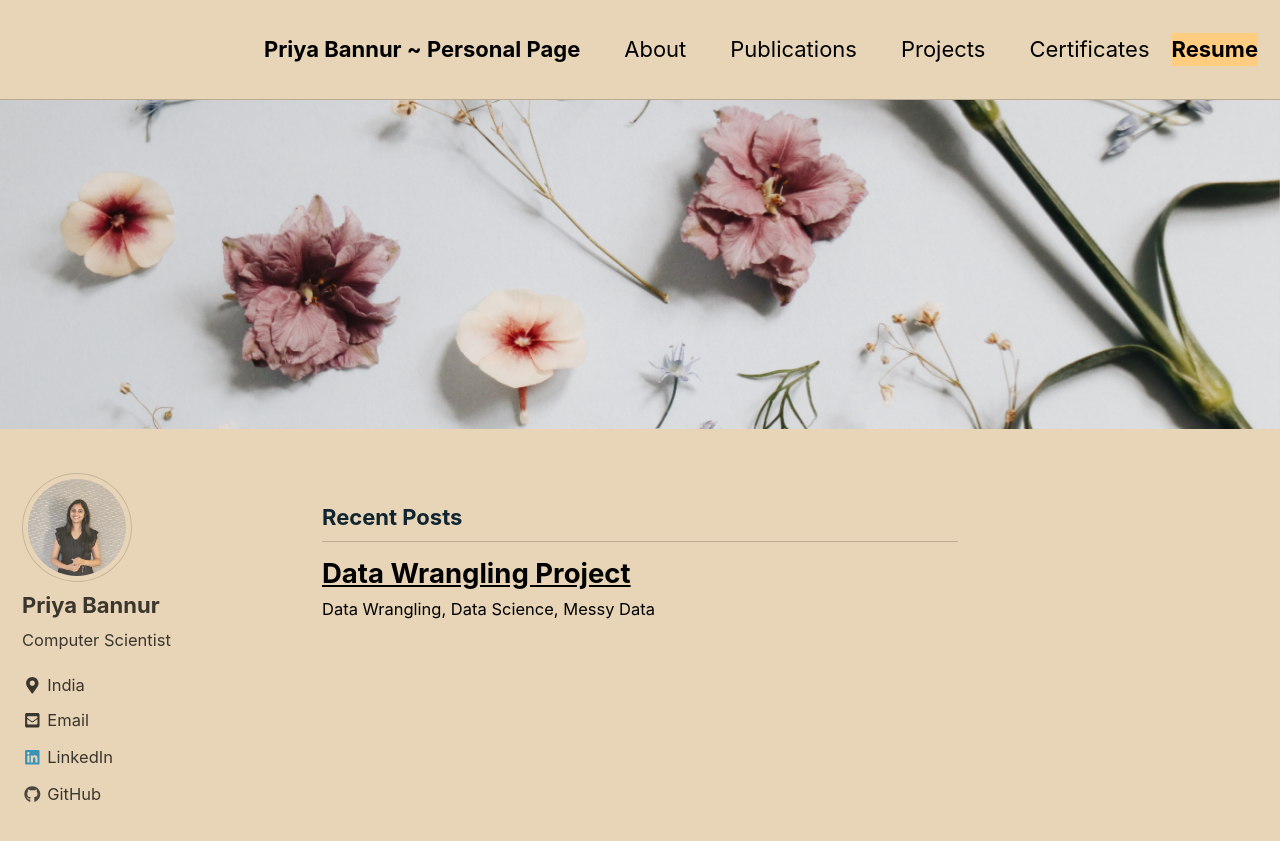
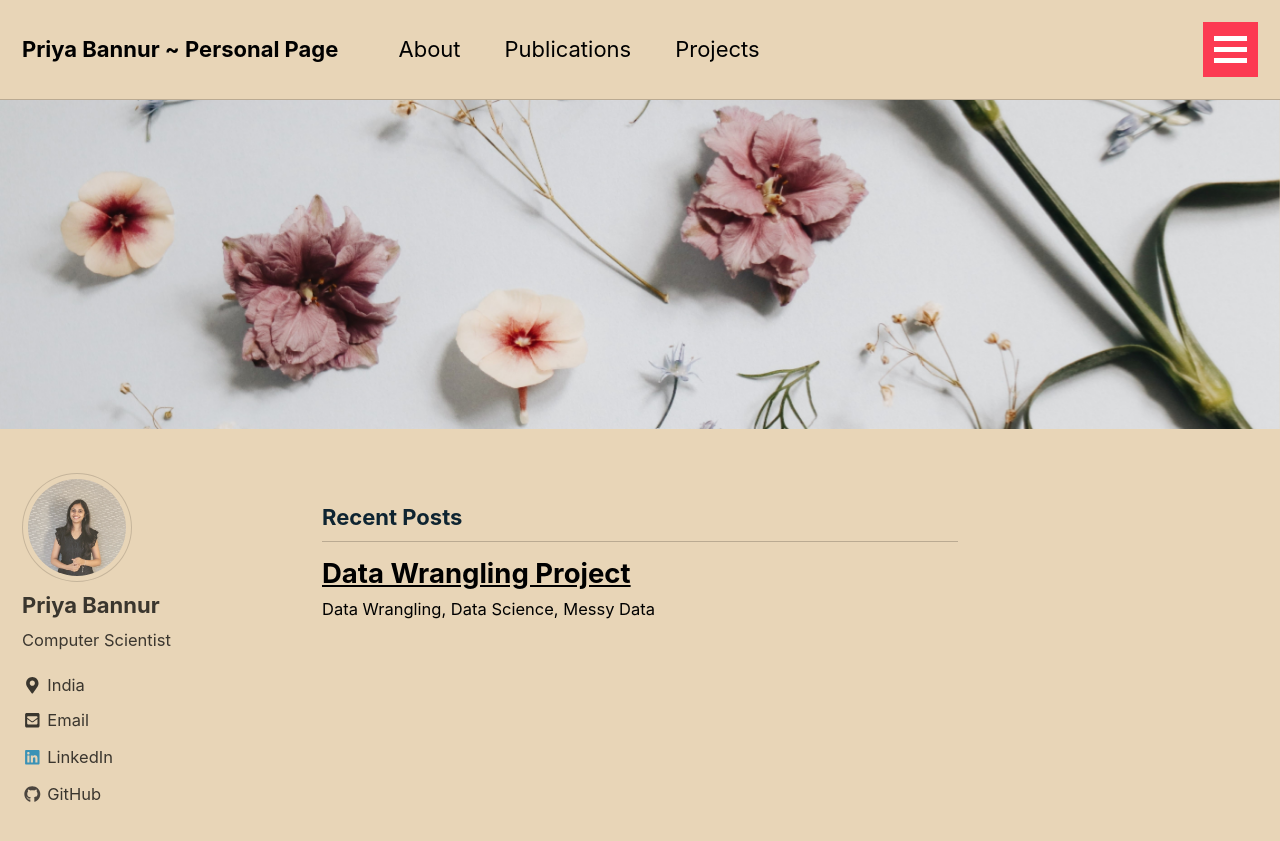
Before and after one commit to Priya-SB/Priya-SB.github.io, a Jekyll site: the page built from index.html, in a window 1280 px wide and 900 px high. Shown: the top 841 px of the window. Built offline with Jekyll 4.4.1, drawn with Linux system fonts in a browser that asks for light colours; nearby versions of some CDN libraries; the list of posts is cut into pages by our own code.

Commit message:
Update masthead.html

```diff
--- a/_includes/masthead.html
+++ b/_includes/masthead.html
@@ -2,9 +2,8 @@
   <div class="masthead__inner-wrap">
     <div class="masthead__menu">
       <nav id="site-nav" class="greedy-nav">
-
+        <a class="site-title" href="{{ '/' | absolute_url }}">{{ site.title }}</a>
         <ul class="visible-links">
-          <a class="site-title" href="{{ '/' | absolute_url }}">{{ site.title }}</a>
           {% for link in site.data.navigation.main %}
             {% if link.url contains 'http' %}
               {% assign domain = '' %}
@@ -17,6 +16,15 @@
           {% endfor %}
         </ul>
 
+        <ul class="visible-links">
+          {% for link in site.data.navigation.main %}
+            {% assign domain = site.url %}
+            <li class="masthead__menu-item">
+              <span style="background-color: #ffcc80"><href="PriyaBannur.pdf"><b>Resume</b></a></span>
+            </li>
+          {% endfor %}
+        </ul>
+
         {% if site.search == true %}
         <button class="search__toggle" type="button">
           <svg class="icon" width="16" height="16" xmlns="http://www.w3.org/2000/svg" viewBox="0 0 15.99 16">
@@ -24,7 +32,6 @@
           </svg>
         </button>
         {% endif %}
-        <span style="background-color: #ffcc80"><href="PriyaBannur.pdf"><b>Resume</b></a></span>
 
         <button class="greedy-nav__toggle hidden" type="button">
           <span class="visually-hidden">{{ site.data.ui-text[site.locale].menu_label | default: "Toggle Menu" }}</span>
```
